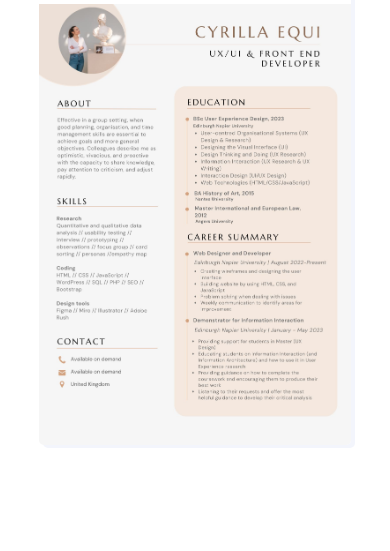
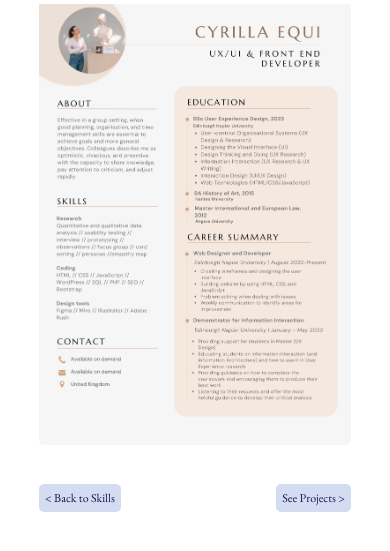
Before and after one commit to CyrillaE/portofolio, a plain HTML site: page cyrillaCv.html in a window 390 px wide. Shown: the part 155-706 px from the top of the page. Drawn offline with nearby package versions, Linux system fonts and the light colour scheme.

Commit message:
Colour button

```diff
--- a/cyrillaCv.html
+++ b/cyrillaCv.html
@@ -50,9 +50,14 @@
 
 <div>
 	<img id="cvCyri" src="Images/cyrillaCV.jpg" alt="my CV">
+
+
 </div>
 
-
+		<div class="buttonCVPage">
+			<div ><a href="skills.html" class="buttonDirection"> < Back to Skills</a></div>
+			<div ><a href="projects.html" class="buttonDirection">See Projects > </a></div>
+		</div>
 
 
 <!-- FOOTER -->
--- a/style.css
+++ b/style.css
@@ -962,6 +962,33 @@ nav{
 	border-radius: 5px;
 }
 
+.buttonCVPage{
+	display: flex;
+	flex-direction: row;
+	justify-content: space-between;
+	width: 68%;
+	margin: auto;
+	margin-top: 40px;
+	margin-bottom: 70px;
+}
+
+.buttonDirection{
+	background-color: #F3E9E0;
+	border-radius: 5px;
+	padding: 12px;
+	color: #211656b9;
+	height: 40px;
+	font-size: 24px;
+	text-align: center;
+
+}
+
+.buttonDirection:hover{
+	background-color: #211656b9;
+	color: #F3E9E0;
+	text-decoration: none;
+}
+
 @media screen and (max-width: 450px) {
 	#cvCyri{
 		padding-top: 50px;
@@ -969,7 +996,28 @@ nav{
 		height: auto;
 		display: block;
 		margin: auto;
+		box-shadow: 4px 3px #ffffff47;
+
 
 	}
 
+	.buttonCVPage{
+		display: flex;
+		flex-direction: row;
+		justify-content: space-between;
+		width: 80%;
+		margin: auto;
+		margin-top: 40px;
+	}
+
+	.buttonDirection{
+		background-color: #D4DCF2;
+		border-radius: 5px;
+		padding: 6px;
+		color: #211656;
+		height: 40px;
+		font-size: 12px;
+		text-align: center;
+	}
+
 }
```
